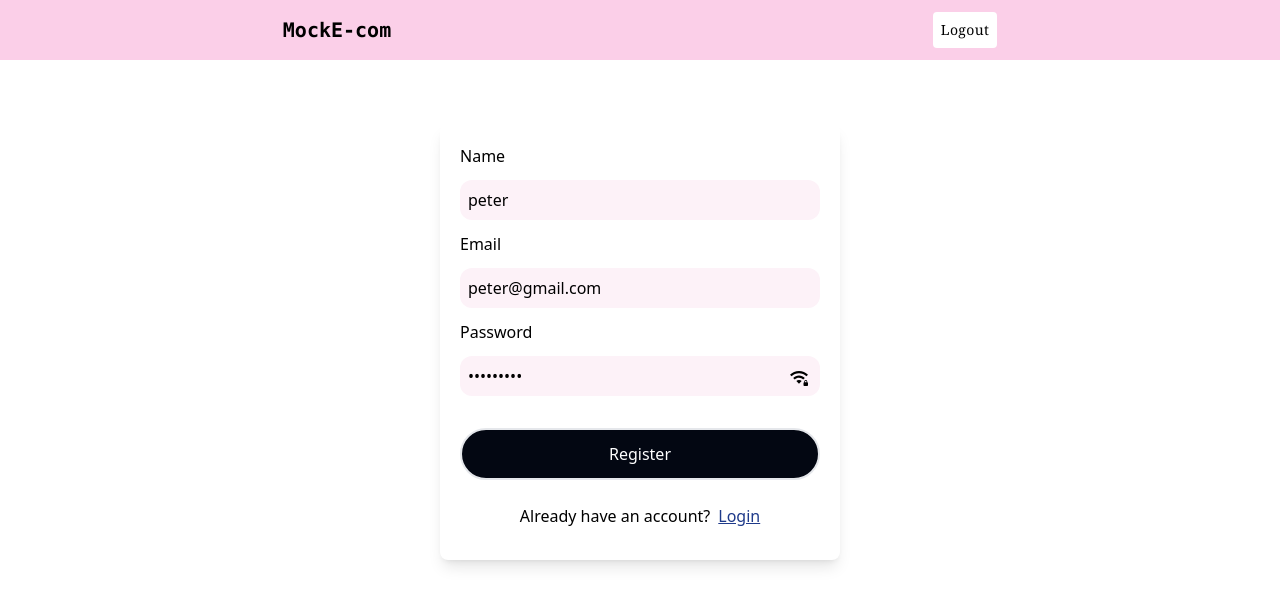
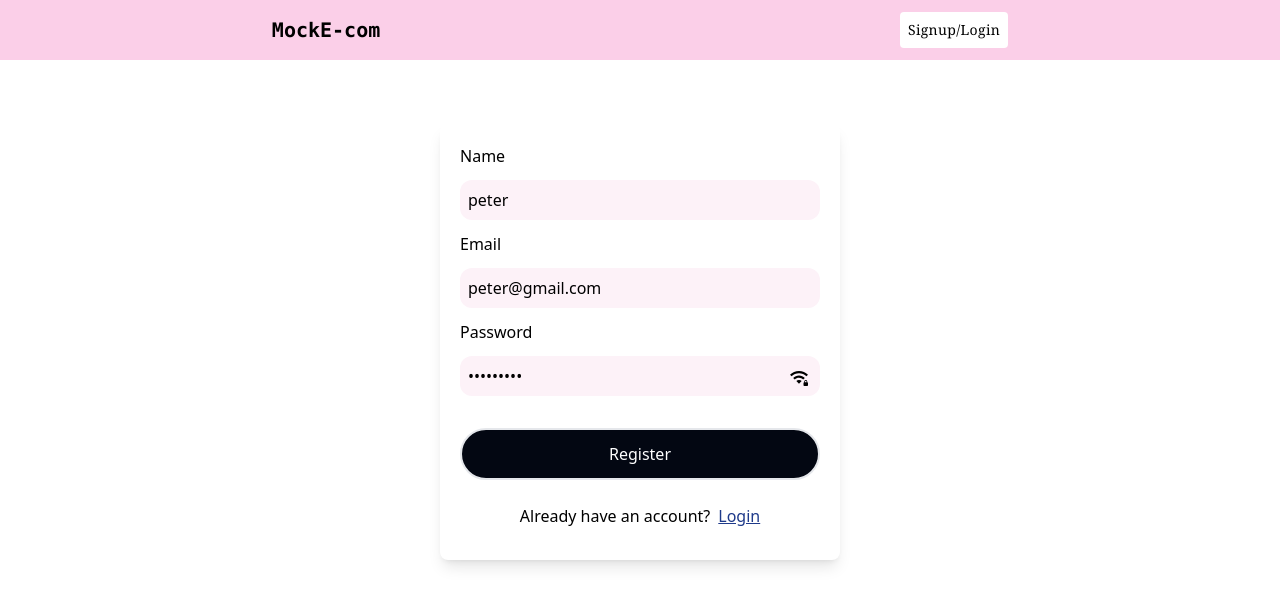
Before and after one commit to This-is-pawan/Mock-E-commerce, a React (Vite) app in the folder client/MockStore/: page /Register in a window 1280 px wide. Shown: the top 606 px of the page. Built offline with nearby package versions, Linux system fonts and the light colour scheme.

Commit message:
Update contextApi.jsx

```diff
--- a/client/MockStore/src/contextApi.jsx
+++ b/client/MockStore/src/contextApi.jsx
@@ -4,7 +4,7 @@ import React, { createContext, useState } from "react";
 export const AuthContext = createContext();
 
 const ContextApi = ({ children }) => {
-  const [isAuth, setIsAuth] = useState(true);
+  const [isAuth, setIsAuth] = useState(false);
 
   return (
     <AuthContext.Provider value={{ isAuth, setIsAuth }}>
```
